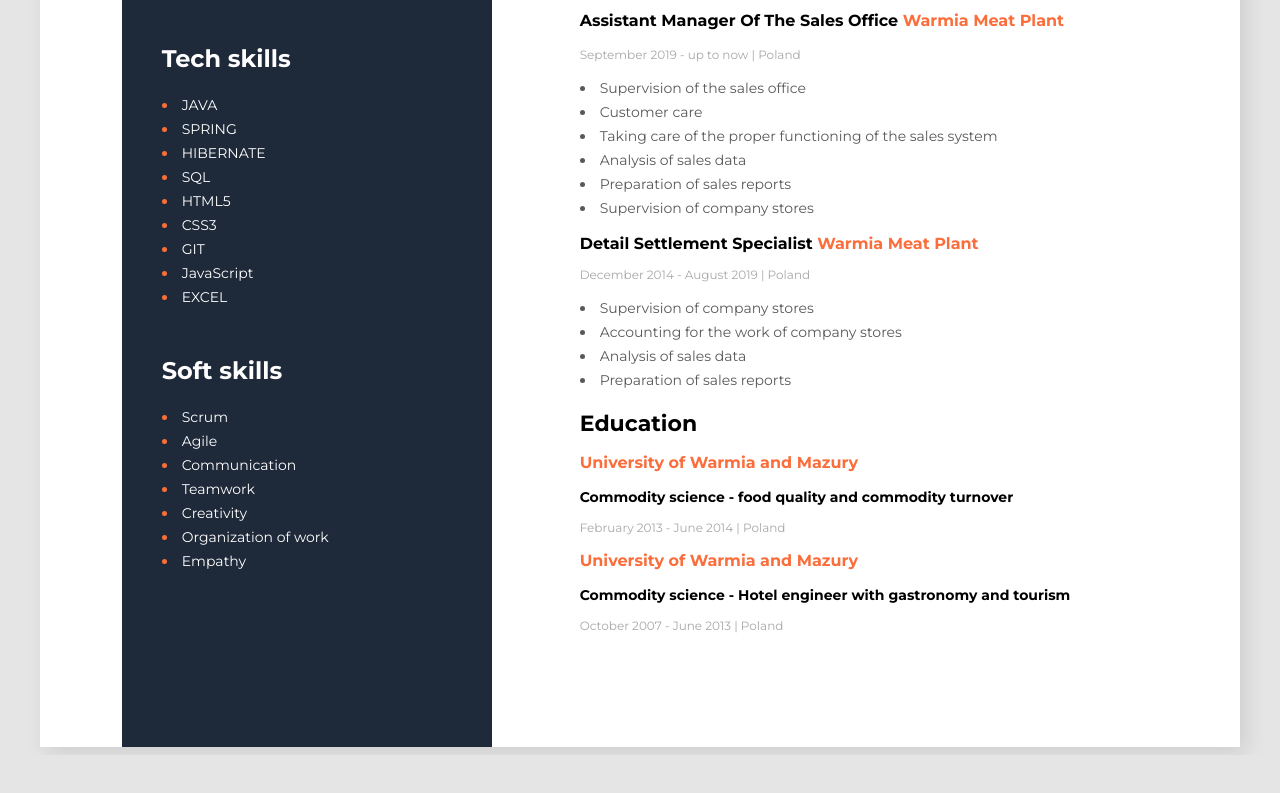
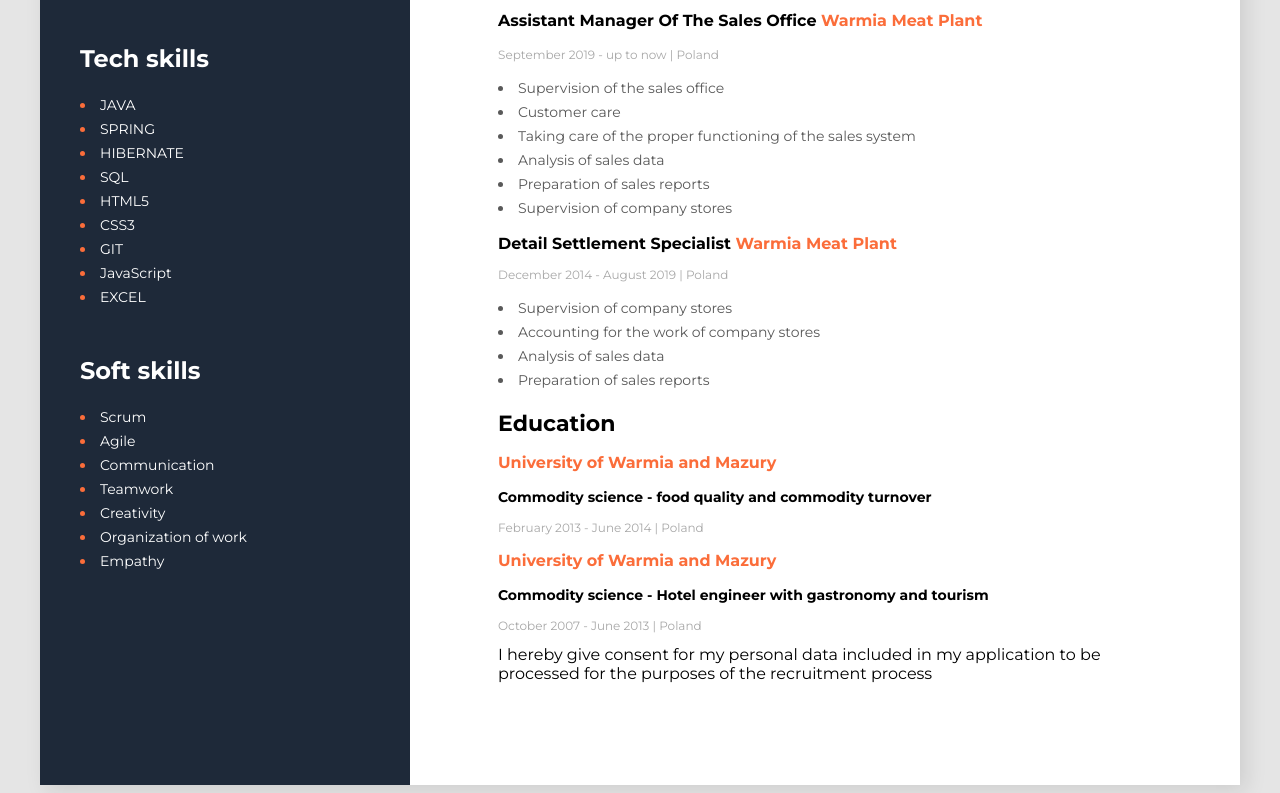
Before and after one commit to Matkaru/CV, a plain HTML site: page index.html in a window 1280 px wide. Shown: the part 682-1475 px from the top of the page. Before the commit the page ends 1437 px from the top, so only its background shows below. Drawn offline with Linux system fonts and the light colour scheme.

Commit message:
dodanie klauzuli rodo

```diff
--- a/index.html
+++ b/index.html
@@ -122,6 +122,11 @@
                     </p>
                     <p class="job-date">October 2007 - June 2013 | Poland</p>
                 </div>
+                <div>
+                    I hereby give consent for my personal data included in my
+                    application to be processed for the purposes of the
+                    recruitment process
+                </div>
             </main>
             <aside>
                 <img
```
